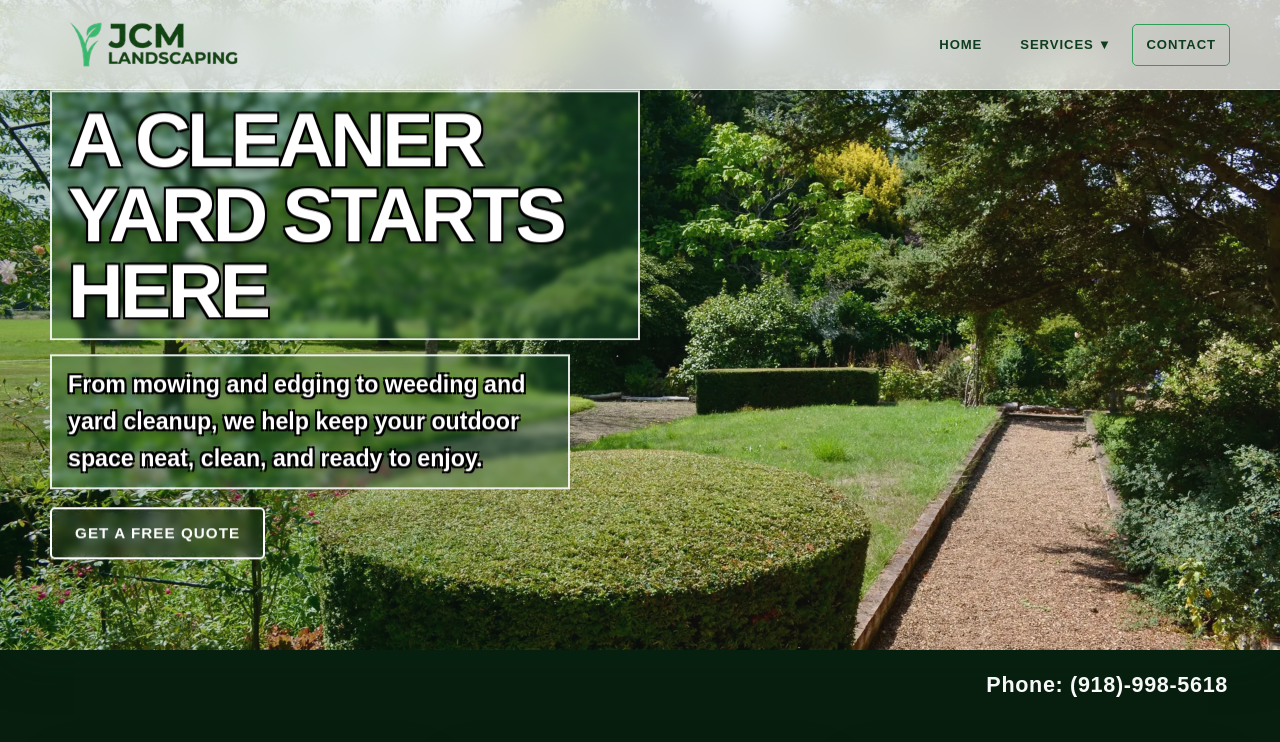
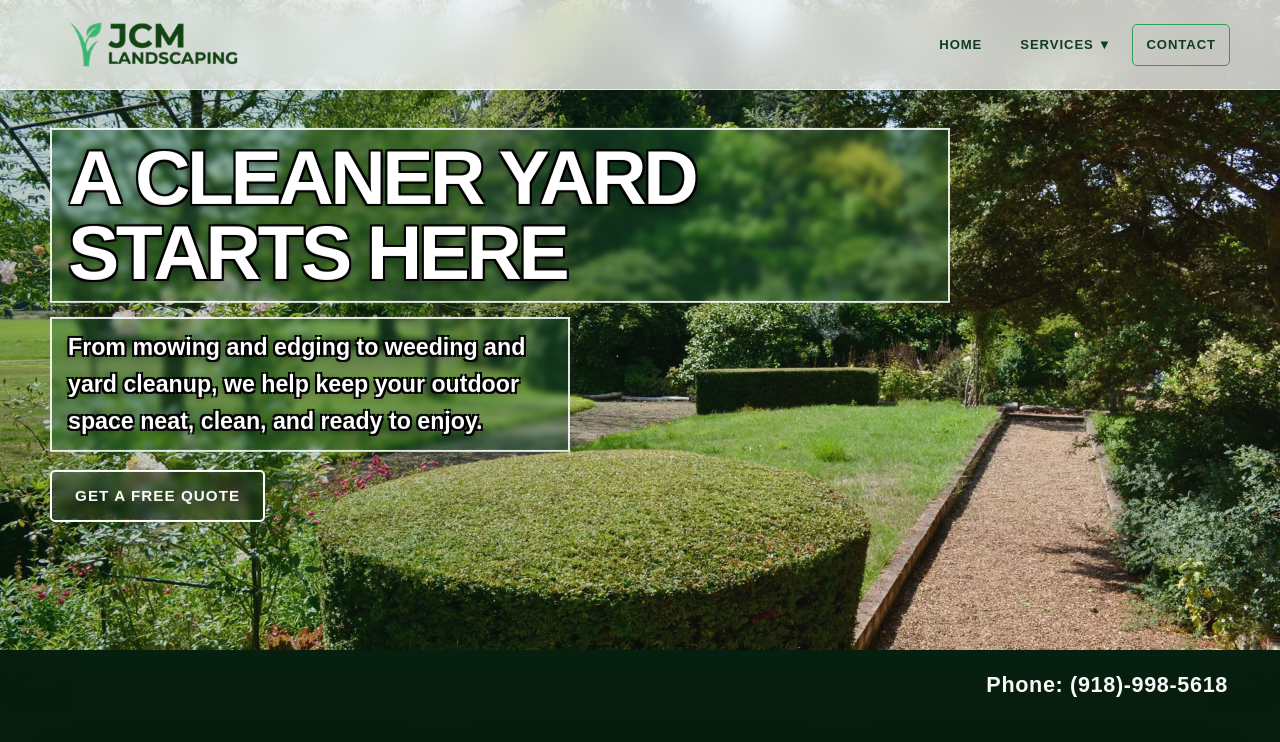
Before and after one commit to Foxx09p/jcm-landscaping, a plain HTML site: page index.html in a window 1280 px wide. Shown: the top 742 px of the page. Drawn offline with nearby package versions, Linux system fonts and the light colour scheme.

Commit message:
Increase width of element to 900px

```diff
--- a/index.html
+++ b/index.html
@@ -213,7 +213,7 @@
       z-index: 1;
       top: 50%;
       left: max(24px, calc((100vw - 1180px) / 2));
-      width: min(590px, calc(100% - 48px));
+      width: min(900px, calc(100% - 48px));
       transform: translateY(-50%);
     }
 
```
